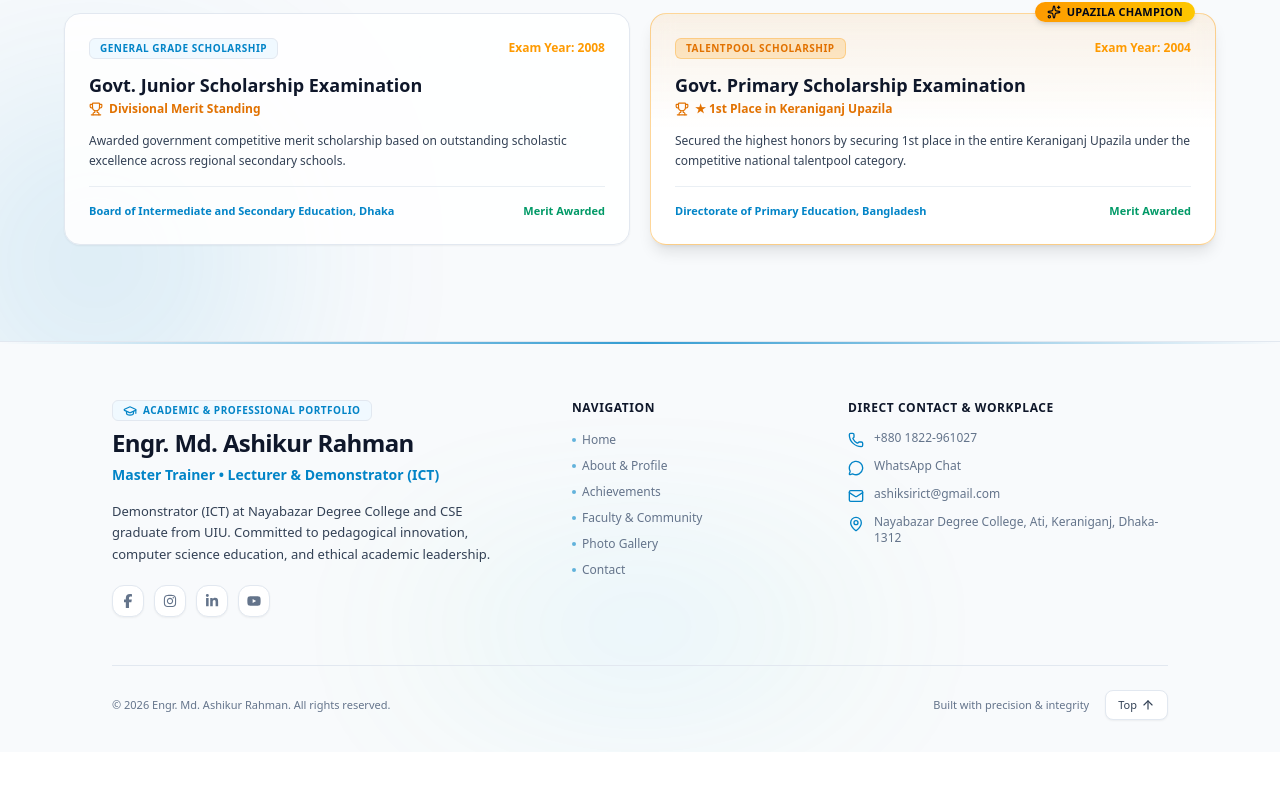
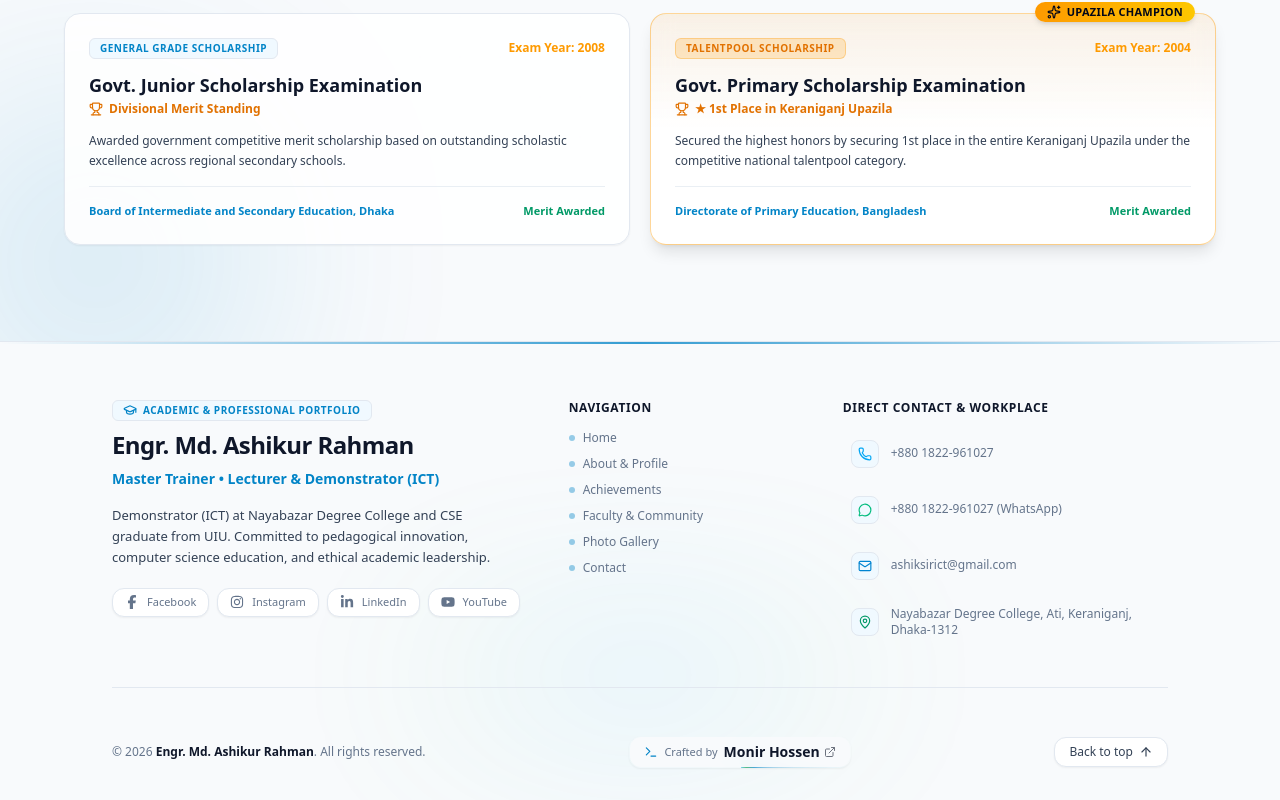
Before and after one commit to CodeByMonir/MdAshikurRahman, a Next.js app: page /achievements in a window 1280 px wide. Shown: the part 1628-2428 px from the top of the page. Before the commit the page ends 2380 px from the top, so only its background shows below. Built offline with nearby package versions, Linux system fonts and the light colour scheme.

Commit message:
added developer link in footer

```diff
--- a/src/Components/Shared/Footer.jsx
+++ b/src/Components/Shared/Footer.jsx
@@ -1,7 +1,6 @@
 'use client';
 
 import Link from 'next/link';
-import { motion } from 'framer-motion';
 import {
     ArrowUp,
     Mail,
@@ -9,8 +8,8 @@ import {
     Phone,
     MessageCircle,
     GraduationCap,
-    Sparkles,
-    Heart,
+    Terminal,
+    ExternalLink,
 } from 'lucide-react';
 import { FaYoutube } from 'react-icons/fa';
 import { FaFacebookF, FaInstagram, FaLinkedinIn } from 'react-icons/fa6';
@@ -30,7 +29,7 @@ export default function Footer() {
         { label: 'Achievements', href: '/achievements' },
         { label: 'Faculty & Community', href: '/#teachers' },
         { label: 'Photo Gallery', href: '/#gallery' },
-        { label: 'Contact', href: '/#about' },
+        { label: 'Contact', href: '/#contact' },
     ];
 
     const contactItems = [
@@ -38,21 +37,25 @@ export default function Footer() {
             icon: Phone,
             label: '+880 1822-961027',
             href: 'tel:+8801822961027',
+            color: 'text-sky-500 dark:text-[#38BDF8]',
         },
         {
             icon: MessageCircle,
-            label: 'WhatsApp Chat',
+            label: '+880 1822-961027 (WhatsApp)',
             href: 'https://wa.me/8801822961027',
+            color: 'text-emerald-500 dark:text-[#4ADE80]',
         },
         {
             icon: Mail,
             label: 'ashiksirict@gmail.com',
             href: 'mailto:ashiksirict@gmail.com',
+            color: 'text-sky-600 dark:text-[#38BDF8]',
         },
         {
             icon: MapPin,
             label: 'Nayabazar Degree College, Ati, Keraniganj, Dhaka-1312',
             href: 'https://maps.app.goo.gl/6qVyuF7FY71tcMqD6',
+            color: 'text-emerald-600 dark:text-[#4ADE80]',
         },
     ];
 
@@ -88,26 +91,27 @@ export default function Footer() {
             {/* Top Accent Gradient Border */}
             <div className="h-[2px] w-full bg-gradient-to-r from-transparent via-[#0284C7] dark:via-[#38BDF8] to-transparent opacity-80" />
 
-            {/* Subtle Background Glow */}
+            {/* Subtle Ambient Glow */}
             <div
                 aria-hidden="true"
-                className="pointer-events-none absolute bottom-0 left-1/2 -translate-x-1/2 w-[600px] h-[250px] rounded-full blur-3xl opacity-30 dark:opacity-15"
+                className="pointer-events-none absolute bottom-0 left-1/2 -translate-x-1/2 w-[600px] h-[250px] rounded-full blur-3xl opacity-30 dark:opacity-15 select-none"
                 style={{
                     background:
                         'radial-gradient(circle, rgba(56, 189, 248, 0.25) 0%, rgba(74, 222, 128, 0.1) 60%, transparent 100%)',
                 }}
             />
 
-            <div className="relative z-10 max-w-6xl mx-auto px-4 sm:px-6 lg:px-12 pt-14 pb-8">
-                {/* Main Footer Grid */}
-                <div className="grid grid-cols-1 md:grid-cols-12 gap-10 lg:gap-12 pb-12 border-b border-[#E2E8F0] dark:border-[rgba(56,189,248,0.1)]">
-                    {/* Brand & Identity Column (Span 5) */}
-                    <div className="md:col-span-5 space-y-4">
-                        <div className="space-y-1.5">
-                            <div className="inline-flex items-center gap-1.5 px-2.5 py-0.5 rounded-md text-[10px] font-semibold uppercase tracking-wider bg-[#F0F9FF] dark:bg-[#0F172A] text-[#0284C7] dark:text-[#38BDF8] border border-[#E2E8F0] dark:border-[rgba(56,189,248,0.15)]">
-                                <GraduationCap className="w-3.5 h-3.5" />
+            <div className="relative z-10 max-w-6xl mx-auto px-4 sm:px-6 lg:px-12 pt-14 pb-8 flex flex-col space-y-12">
+                {/* Main Footer Directory Grid */}
+                <div className="grid grid-cols-1 md:grid-cols-2 lg:grid-cols-12 gap-8 lg:gap-10 pb-10 border-b border-[#E2E8F0] dark:border-[rgba(56,189,248,0.1)]">
+
+                    {/* Identity & Bio Column (Span 5) */}
+                    <div className="lg:col-span-5 flex flex-col space-y-4">
+                        <div className="flex flex-col items-start space-y-2">
+                            <span className="inline-flex items-center gap-1.5 px-2.5 py-0.5 rounded-md text-[10px] font-semibold uppercase tracking-wider bg-[#F0F9FF] dark:bg-[#0F172A] text-[#0284C7] dark:text-[#38BDF8] border border-[#E2E8F0] dark:border-[rgba(56,189,248,0.15)]">
+                                <GraduationCap className="w-3.5 h-3.5 shrink-0" />
                                 <span>Academic & Professional Portfolio</span>
-                            </div>
+                            </span>
                             <h2 className="text-xl sm:text-2xl font-extrabold text-[#0F172A] dark:text-[#F8FAFC] tracking-tight">
                                 Engr. Md. Ashikur Rahman
                             </h2>
@@ -122,8 +126,8 @@ export default function Footer() {
                             ethical academic leadership.
                         </p>
 
-                        {/* Social Icons Bar */}
-                        <div className="flex items-center gap-2.5 pt-1">
+                        {/* Social Channels Pill Badges */}
+                        <div className="flex flex-wrap gap-2 pt-1">
                             {socialLinks.map((social) => {
                                 const Icon = social.icon;
                                 return (
@@ -133,28 +137,29 @@ export default function Footer() {
                                         target="_blank"
                                         rel="noopener noreferrer"
                                         aria-label={`Visit ${social.name}`}
-                                        className={`p-2 rounded-xl border border-[#E2E8F0] dark:border-[rgba(56,189,248,0.15)] bg-white dark:bg-[rgba(15,23,42,0.7)] text-[#64748B] transition-all duration-300 hover:scale-110 shadow-xs ${social.hoverClass}`}
+                                        className={`inline-flex items-center gap-2 px-3 py-1.5 rounded-xl border border-[#E2E8F0] dark:border-[rgba(56,189,248,0.15)] bg-white dark:bg-[rgba(15,23,42,0.7)] text-[#64748B] text-xs font-medium transition-all duration-300 hover:scale-105 shadow-xs ${social.hoverClass}`}
                                     >
                                         <Icon className="w-3.5 h-3.5" />
+                                        <span className="text-[11px]">{social.name}</span>
                                     </a>
                                 );
                             })}
                         </div>
                     </div>
 
-                    {/* Quick Navigation Links (Span 3) */}
-                    <div className="md:col-span-3 space-y-3.5">
+                    {/* Quick Navigation Column (Span 3) */}
+                    <div className="lg:col-span-3 flex flex-col space-y-3.5">
                         <h3 className="text-xs font-bold uppercase tracking-wider text-[#0F172A] dark:text-[#F8FAFC]">
                             Navigation
                         </h3>
-                        <ul className="space-y-2 text-xs">
+                        <ul className="flex flex-col space-y-2.5 text-xs">
                             {navLinks.map((link, idx) => (
-                                <li key={idx}>
+                                <li key={idx} className="flex items-center">
                                     <Link
                                         href={link.href}
-                                        className="text-[#64748B] dark:text-[#94A3B8] hover:text-[#0284C7] dark:hover:text-[#38BDF8] transition-colors inline-flex items-center gap-1.5"
+                                        className="group inline-flex items-center gap-2 text-[#64748B] dark:text-[#94A3B8] hover:text-[#0284C7] dark:hover:text-[#38BDF8] transition-colors"
                                     >
-                                        <span className="w-1 h-1 rounded-full bg-[#0284C7] dark:bg-[#38BDF8] opacity-60" />
+                                        <span className="w-1.5 h-1.5 rounded-full bg-[#0284C7] dark:bg-[#38BDF8] opacity-40 group-hover:opacity-100 group-hover:scale-125 transition-all" />
                                         <span>{link.label}</span>
                                     </Link>
                                 </li>
@@ -162,12 +167,12 @@ export default function Footer() {
                         </ul>
                     </div>
 
-                    {/* Direct Communication & Institution (Span 4) */}
-                    <div className="md:col-span-4 space-y-3.5">
+                    {/* Direct Contact Details Column (Span 4) */}
+                    <div className="lg:col-span-4 flex flex-col space-y-3.5">
                         <h3 className="text-xs font-bold uppercase tracking-wider text-[#0F172A] dark:text-[#F8FAFC]">
                             Direct Contact & Workplace
                         </h3>
-                        <div className="space-y-2.5 text-xs">
+                        <div className="flex flex-col space-y-2.5 text-xs">
                             {contactItems.map((item, idx) => {
                                 const Icon = item.icon;
                                 return (
@@ -176,10 +181,12 @@ export default function Footer() {
                                         href={item.href}
                                         target={item.href.startsWith('http') ? '_blank' : '_self'}
                                         rel="noopener noreferrer"
-                                        className="group flex items-start gap-2.5 text-[#64748B] dark:text-[#94A3B8] hover:text-[#0284C7] dark:hover:text-[#38BDF8] transition-colors"
+                                        className="group flex items-start gap-3 p-2 rounded-xl text-[#64748B] dark:text-[#94A3B8] hover:text-[#0284C7] dark:hover:text-[#38BDF8] transition-all"
                                     >
-                                        <Icon className="w-4 h-4 text-[#0284C7] dark:text-[#38BDF8] shrink-0 mt-0.5 group-hover:scale-110 transition-transform" />
-                                        <span className="leading-snug">{item.label}</span>
+                                        <div className="w-7 h-7 rounded-lg bg-[#F0F9FF] dark:bg-[#0F172A] border border-[#E2E8F0] dark:border-[rgba(56,189,248,0.15)] flex items-center justify-center shrink-0 mt-0.5">
+                                            <Icon className={`w-3.5 h-3.5 ${item.color} group-hover:scale-110 transition-transform`} />
+                                        </div>
+                                        <span className="leading-snug self-center break-words">{item.label}</span>
                                     </a>
                                 );
                             })}
@@ -187,26 +194,46 @@ export default function Footer() {
                     </div>
                 </div>
 
-                {/* Bottom Bar: Copyright, Made with care, Back to Top */}
-                <div className="pt-6 flex flex-col sm:flex-row items-center justify-between gap-4 text-[11px] text-[#64748B] dark:text-[#94A3B8]">
-                    <p>
-                        &copy; {currentYear} Engr. Md. Ashikur Rahman. All rights reserved.
+                {/* Bottom Bar: Balanced 3-Point Layout */}
+                <div className="flex flex-col md:flex-row items-center justify-between gap-4 text-xs text-[#64748B] dark:text-[#94A3B8]">
+                    {/* Copyright Notice */}
+                    <p className="text-center md:text-left order-2 md:order-1">
+                        &copy; {currentYear} <span className="font-semibold text-[#0F172A] dark:text-[#F8FAFC]">Engr. Md. Ashikur Rahman</span>. All rights reserved.
                     </p>
 
-                    <div className="flex items-center gap-4">
-                        <span className="inline-flex items-center gap-1">
-                            Built with precision & integrity
-                        </span>
+                    {/* Developer Attribution Card with Infinite Rotating Border Glow */}
+                    <div className="relative group order-1 md:order-2 p-[1px] rounded-xl overflow-hidden shadow-xs">
+                        {/* Infinite Rotating Gradient Border */}
+                        <div
+                            aria-hidden="true"
+                            className="absolute -inset-[150%] animate-[spin_4s_linear_infinite] bg-[conic-gradient(from_0deg,transparent_0deg,transparent_280deg,#0284C7_320deg,#16A34A_340deg,#38BDF8_360deg)] dark:bg-[conic-gradient(from_0deg,transparent_0deg,transparent_280deg,#38BDF8_320deg,#4ADE80_340deg,#38BDF8_360deg)] opacity-70 group-hover:opacity-100 transition-opacity"
+                        />
 
-                        <button
-                            onClick={scrollToTop}
-                            className="inline-flex items-center gap-1 px-3 py-1.5 rounded-lg border border-[#E2E8F0] dark:border-[rgba(56,189,248,0.15)] bg-white dark:bg-[rgba(15,23,42,0.7)] text-[#334155] dark:text-[#94A3B8] hover:text-[#0284C7] dark:hover:text-[#38BDF8] hover:border-[#0284C7] dark:hover:border-[#38BDF8] transition-all cursor-pointer shadow-xs active:scale-95"
-                            aria-label="Back to top"
-                        >
-                            <span>Top</span>
-                            <ArrowUp className="w-3.5 h-3.5" />
-                        </button>
+                        {/* Inner Content Box with Center Alignment */}
+                        <div className="relative text-center flex items-center justify-center gap-1.5 px-3.5 py-1.5 rounded-[11px] bg-[#F8FAFC]/95 dark:bg-[#090D16]/95 backdrop-blur-md text-center">
+                            <Terminal className="w-3.5 h-3.5 text-[#0284C7] dark:text-[#38BDF8] shrink-0" />
+                            <span className="text-[11px] text-[#64748B] dark:text-[#94A3B8]">Crafted by</span>
+                            <a
+                                href="https://codebymonir.vercel.app"
+                                target="_blank"
+                                rel="noopener noreferrer"
+                                className="inline-flex items-center gap-1 font-semibold text-[#0F172A] dark:text-[#F8FAFC] hover:text-[#0284C7] dark:hover:text-[#38BDF8] transition-colors"
+                            >
+                                <span className='text-[14px]'>Monir Hossen</span>
+                                <ExternalLink className="w-3 h-3 opacity-60 shrink-0" />
+                            </a>
+                        </div>
                     </div>
+
+                    {/* Back to Top Trigger */}
+                    <button
+                        onClick={scrollToTop}
+                        className="inline-flex items-center justify-center gap-1.5 px-3.5 py-1.5 rounded-xl border border-[#E2E8F0] dark:border-[rgba(56,189,248,0.15)] bg-white dark:bg-[rgba(15,23,42,0.7)] text-[#334155] dark:text-[#94A3B8] hover:text-[#0284C7] dark:hover:text-[#38BDF8] hover:border-[#0284C7] dark:hover:border-[#38BDF8] transition-all cursor-pointer shadow-xs active:scale-95 font-medium text-xs order-3"
+                        aria-label="Scroll to top"
+                    >
+                        <span>Back to top</span>
+                        <ArrowUp className="w-3.5 h-3.5 shrink-0" />
+                    </button>
                 </div>
             </div>
         </footer>
```
